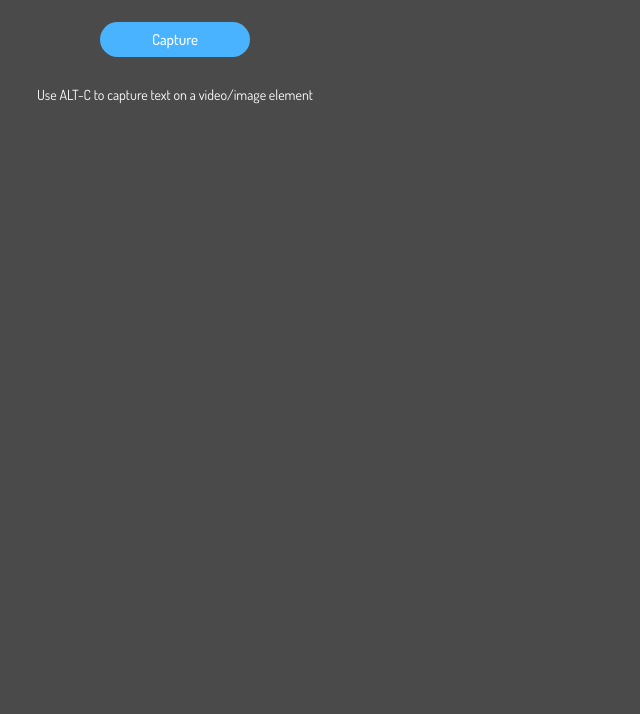
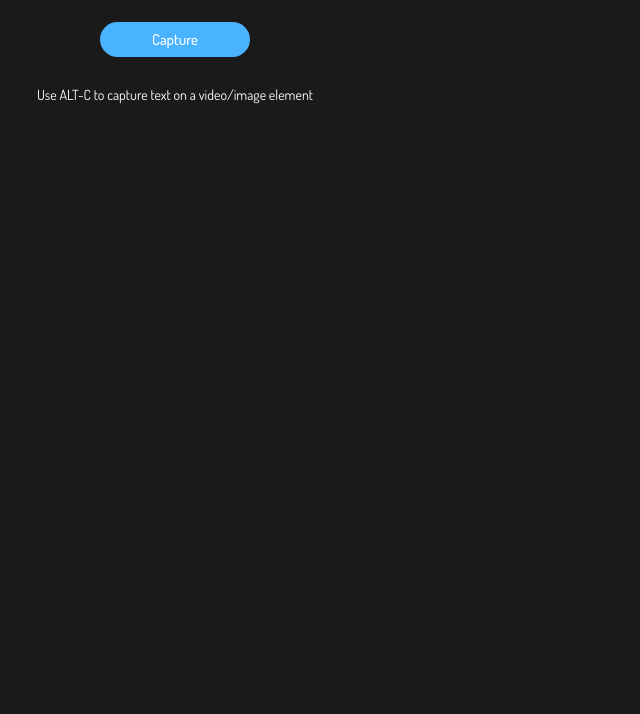
Before and after one commit to textgrab/extension, a browser extension: page extension/src/browser_action/browser_action.html in a window 1280 px wide. Shown: the part 86-800 px from the top of the page, without its empty margins (0-640 px from the left). Drawn offline with Linux system fonts and the light colour scheme.

Commit message:
change: background colour

```diff
--- a/extension/css/main.css
+++ b/extension/css/main.css
@@ -8,7 +8,7 @@ body {
   padding: 0px;
   width: 350px;
   border-radius: 25px;
-  background-color: #4a4a4a;
+  background-color: #1a1a1a;
   /* border: 0.5px solid #fff; */
   /* box-shadow: 0 4px 8px 0 rgb(0 0 0 / 20%); */
 }
```
